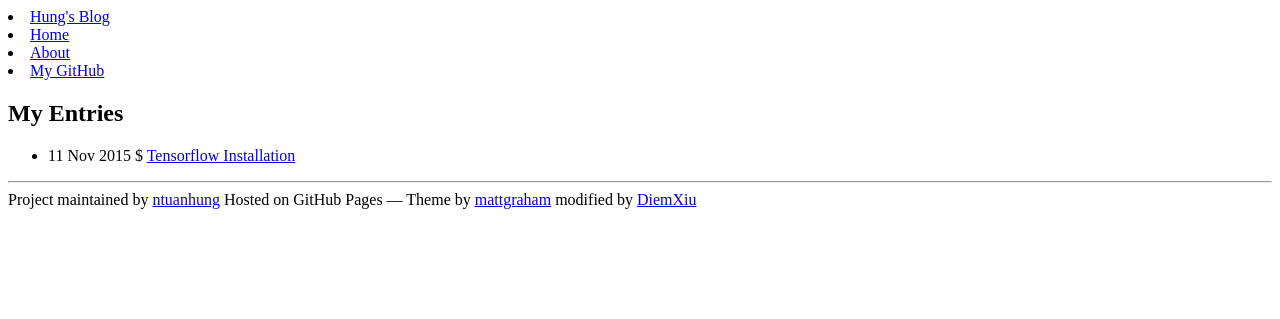
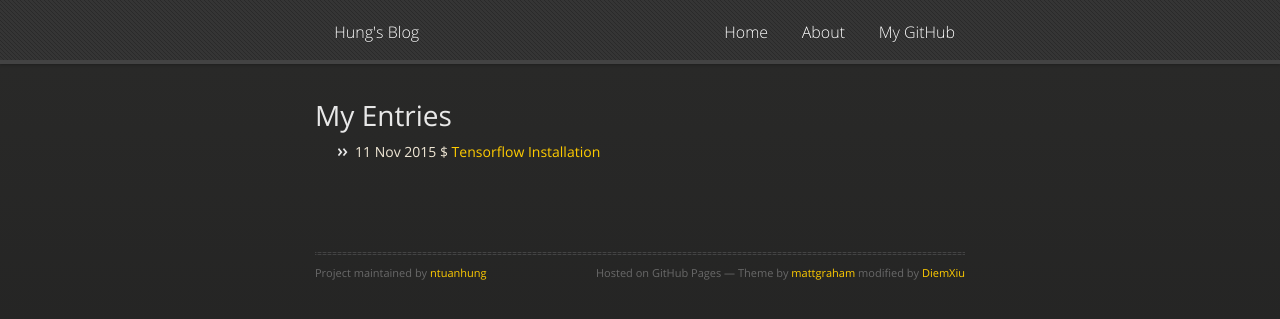
Before and after one commit to ntuanhung/ntuanhung.github.io, a Jekyll site: the page built from blog/index.html, in a window 1280 px wide. Shown: the top 319 px of the page. Built offline with Jekyll 4.4.1, drawn with Linux system fonts in a browser that asks for light colours; nearby versions of some CDN libraries.

Commit message:
Update default.html

```diff
--- a/_layouts/default.html
+++ b/_layouts/default.html
@@ -6,12 +6,12 @@
     <title>{{ page.title }}</title>
     <!-- <title>{{ page.title }}</title> -->
 
-    <link rel="stylesheet" type="text/css" href="stylesheets/styles.css">
-    <link rel="stylesheet" type="text/css" href="stylesheets/github-dark.css">
+    <link rel="stylesheet" type="text/css" href="/stylesheets/styles.css">
+    <link rel="stylesheet" type="text/css" href="/stylesheets/github-dark.css">
     <!-- link to main stylesheet -->
 
     <script src="https://ajax.googleapis.com/ajax/libs/jquery/1.7.1/jquery.min.js"></script>
-    <script src="/javascripts/respond.js"></script>
+    <script src="/javascripts/respond.js" type="text/javascript"></script>
     <!--[if lt IE 9]>
       <script src="//html5shiv.googlecode.com/svn/trunk/html5.js"></script>
     <![endif]-->
```
